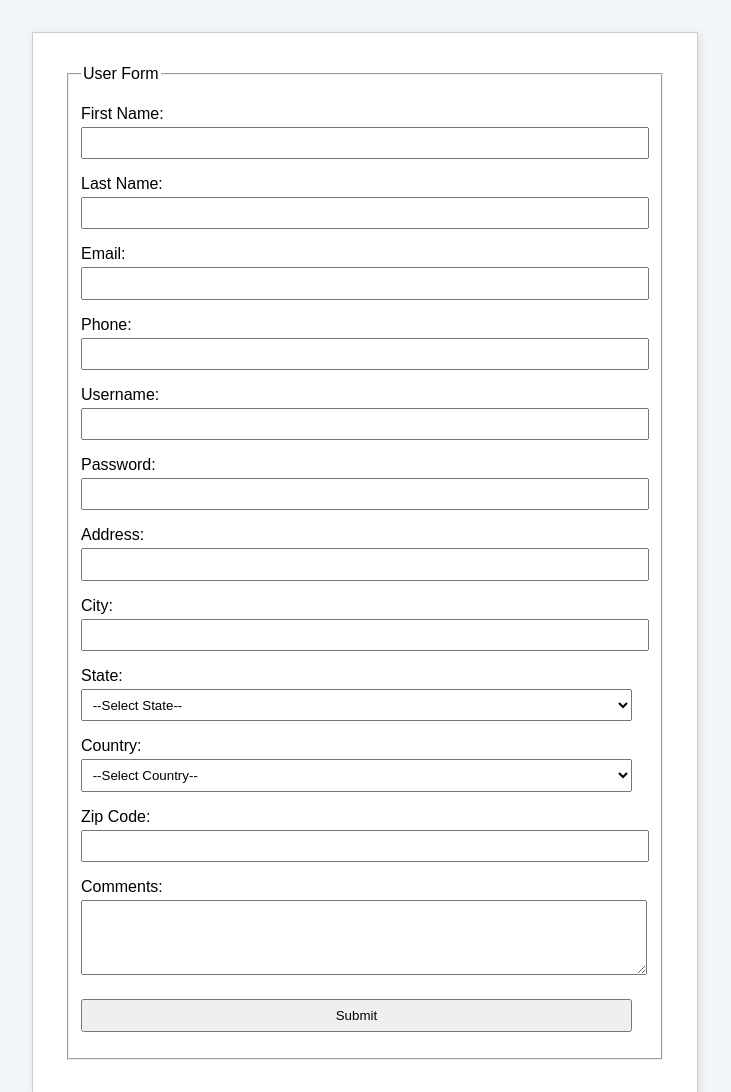
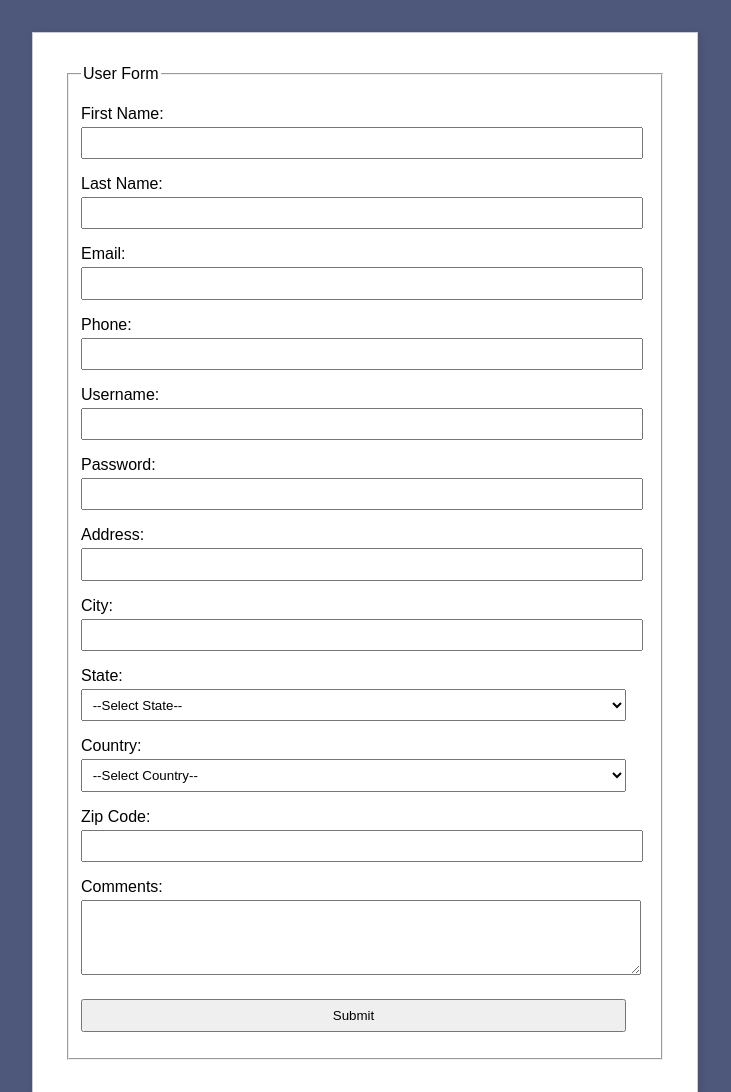
Before and after one commit to Ia-Fin/dev109, a plain HTML site: page a4/index.html in a window 1280 px wide. Shown: the top 1092 px of the page, without its empty margins (275-1006 px from the left). Drawn offline with Linux system fonts and the light colour scheme; files whose address does not match are found by name.

Commit message:
Updated textarea min max width

```diff
--- a/a4/css/style.css
+++ b/a4/css/style.css
@@ -1,6 +1,6 @@
 body {
     font-family: Arial, sans-serif;
-    background-color: #f3f6f9;
+    background-color: #4D587A;
     margin: 2em;
 }
 
@@ -28,4 +28,6 @@ input, select, textarea {
     width: 97%;
     padding: 0.5em;
     margin-top: 0.3em;
+    max-width: 545px;
+    min-width: 545px;
 }
```
